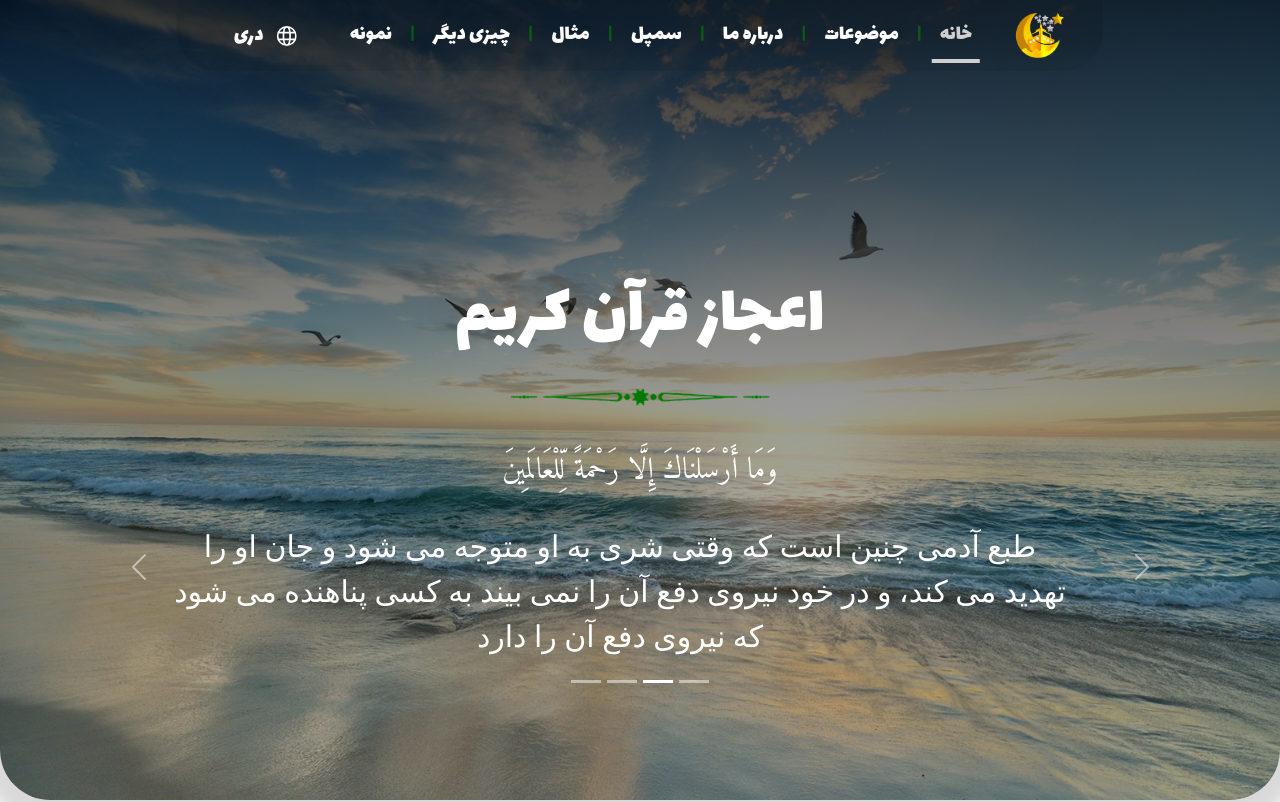
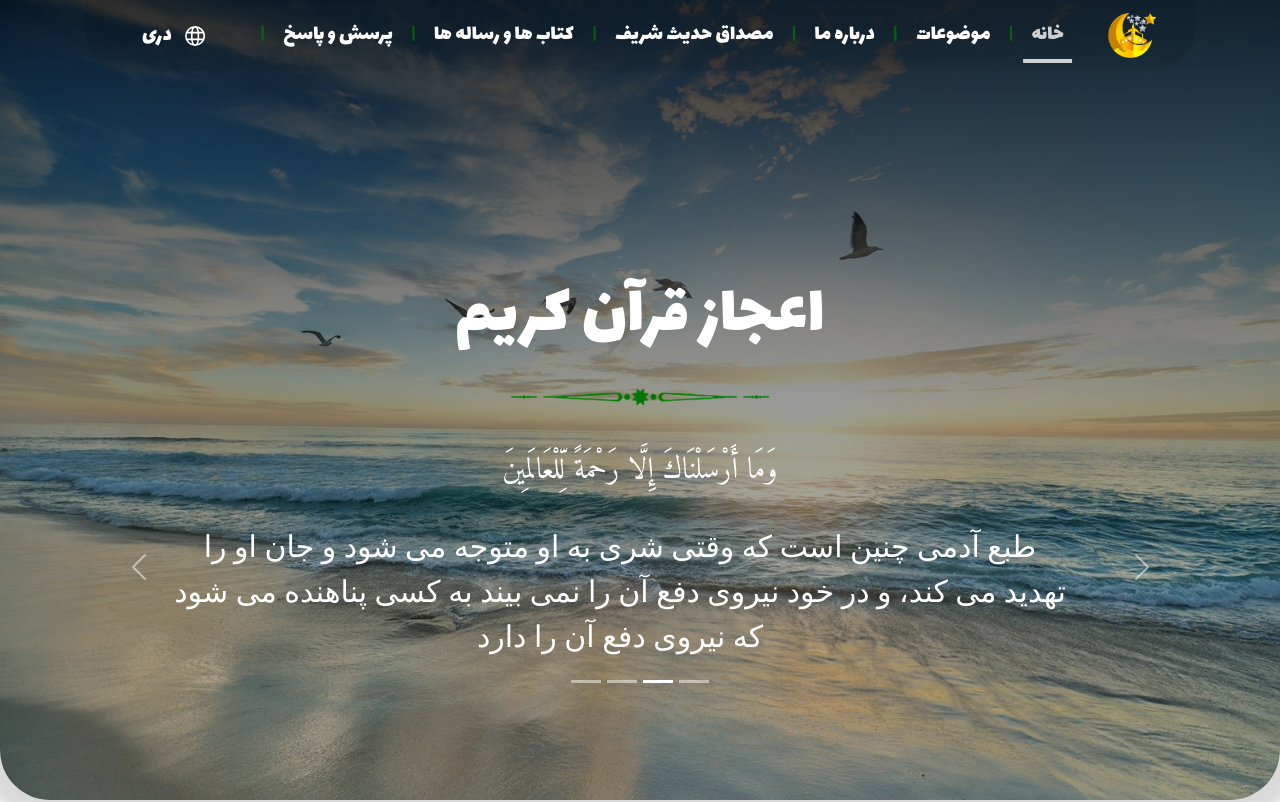
Before and after one commit to jamalnaserhabibi/ejaz_e-quran, a React (Vite) app: page / in a window 1280 px wide. Shown: the top 802 px of the page. Built offline with nearby package versions, Linux system fonts and the light colour scheme; a web font is replaced by a local one.

Commit message:
links for components added

```diff
--- a/package.json
+++ b/package.json
@@ -27,6 +27,7 @@
     "react-i18next": "^15.1.0",
     "react-icons": "^5.3.0",
     "react-router-dom": "^6.27.0",
+    "react-router-hash-link": "^2.4.3",
     "react-scroll-parallax": "^3.4.5",
     "react-scroll-to-top": "^3.0.0",
     "react-slick": "^0.30.2",
--- a/src/components/NavBar/NavBar.jsx
+++ b/src/components/NavBar/NavBar.jsx
@@ -8,6 +8,7 @@ import { useLocation } from "react-router-dom";
 import Navbar from "react-bootstrap/Navbar";
 import { Divide as Hamburger } from "hamburger-react";
 import "./NavBar.css";
+import { HashLink } from 'react-router-hash-link';
 import { useTranslation } from "react-i18next";
 import logo from '../../assets/Golden.png';
 
@@ -171,14 +172,27 @@ export default function NavBar() {
 
 
               <span className="line">|</span>
-              <Nav.Link
-                as={Link}
-                to="/taqrirList?identifier=about"
-                onClick={handleNavLinkClick}
-                className={isActive("/taqrirList?identifier=about") ? "active" : ""}
-              >
-               سمپل
-              </Nav.Link>
+
+              <HashLink
+  to="/#hadithroz"
+  smooth
+  onClick={handleNavLinkClick}
+  className={`nav-link ${isActive("/taqrirList?identifier=about") ? "active" : ""}`}
+>
+
+  مصداق حدیث شریف
+</HashLink>
+<span className="line">|</span>
+              <HashLink
+  to="/#mainBooks"
+  smooth
+  onClick={handleNavLinkClick}
+  className={`nav-link ${isActive("/taqrirList?identifier=about") ? "active" : ""}`}
+>
+کتاب ها و رساله ها
+</HashLink>
+
+
               <span className="line">|</span>
               <Nav.Link
                 as={Link}
@@ -186,26 +200,10 @@ export default function NavBar() {
                 onClick={handleNavLinkClick}
                 className={isActive("/taqrirList?identifier=about") ? "active" : ""}
               >
-               مثال
+                پرسش و پاسخ
               </Nav.Link>
               <span className="line">|</span>
-              <Nav.Link
-                as={Link}
-                to="/taqrirList?identifier=about"
-                onClick={handleNavLinkClick}
-                className={isActive("/taqrirList?identifier=about") ? "active" : ""}
-              >
-                چیزی دیگر
-              </Nav.Link>
-              <span className="line">|</span>
-              <Nav.Link
-                as={Link}
-                to="/taqrirList?identifier=about"
-                onClick={handleNavLinkClick}
-                className={isActive("/taqrirList?identifier=about") ? "active" : ""}
-              >
-                نمونه
-              </Nav.Link>
+
 
               <div className="lang">
                 <GrLanguage style={{ color: "white", fontSize: "20px" }} />
--- a/src/components/hadithroz/hadithroz.jsx
+++ b/src/components/hadithroz/hadithroz.jsx
@@ -8,7 +8,7 @@ import 'aos/dist/aos.css';
 AOS.init();
 export default function hadithroz() {
   return (
-    <div className="hadithroz">
+    <div className="hadithroz" id="hadithroz">
       <div className="contents">
         <div  className="elements">
           <div data-aos="fade-up" className="pic">
--- a/src/components/‌books/books.jsx
+++ b/src/components/‌books/books.jsx
@@ -105,7 +105,7 @@ export default function Book() {
   };
 
   return (
-    <div className="mainBooks">
+    <div className="mainBooks" id="mainBooks">
       <h1 data-aos="fade-up">  کتاب ها و رساله ها</h1>
       <div data-aos="fade-up" className="bookContainer">
         <Slider {...settings}>
```
Also changed, not shown: 1 other file (tests, documents, lock files or other folders).
